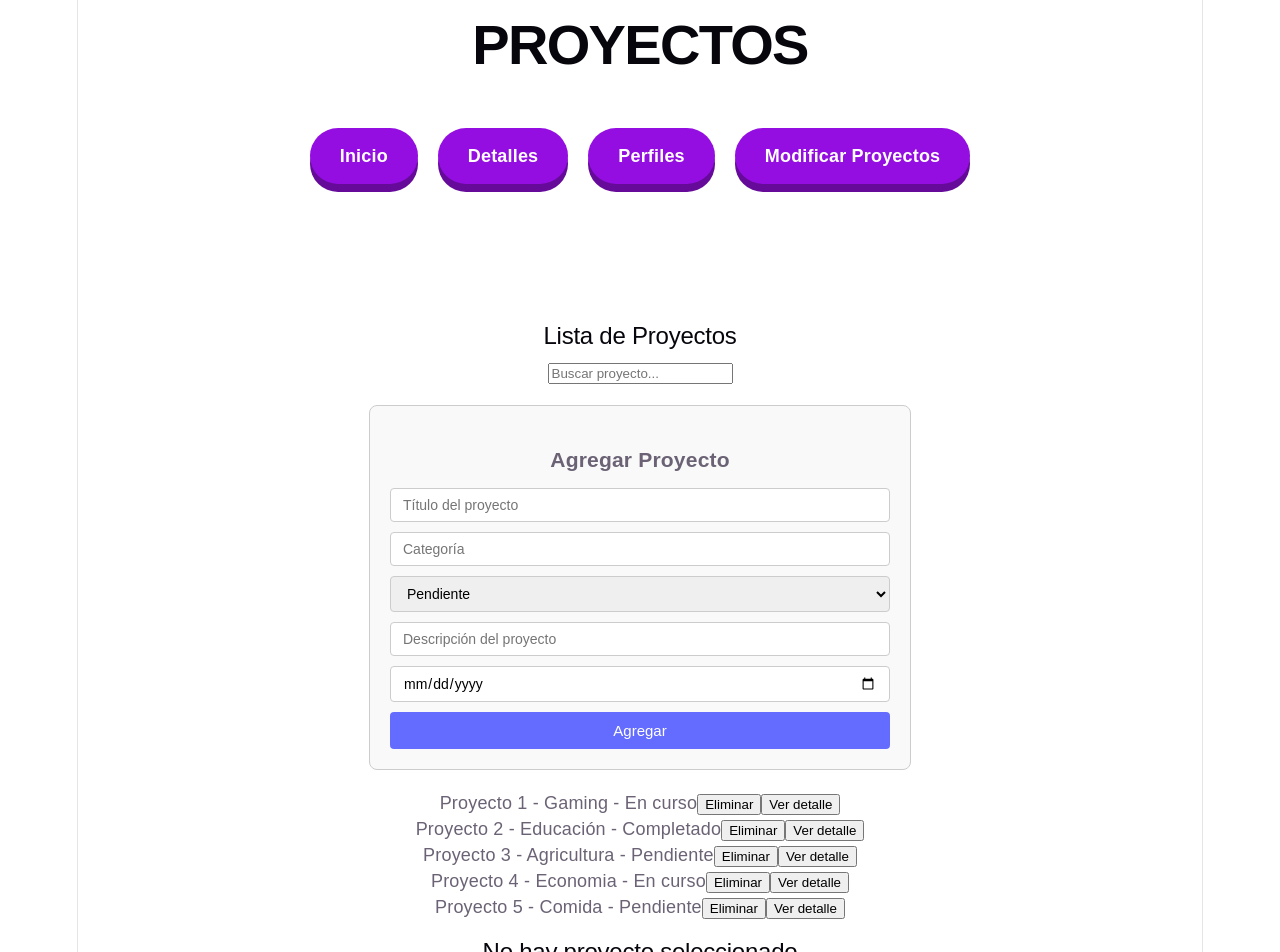
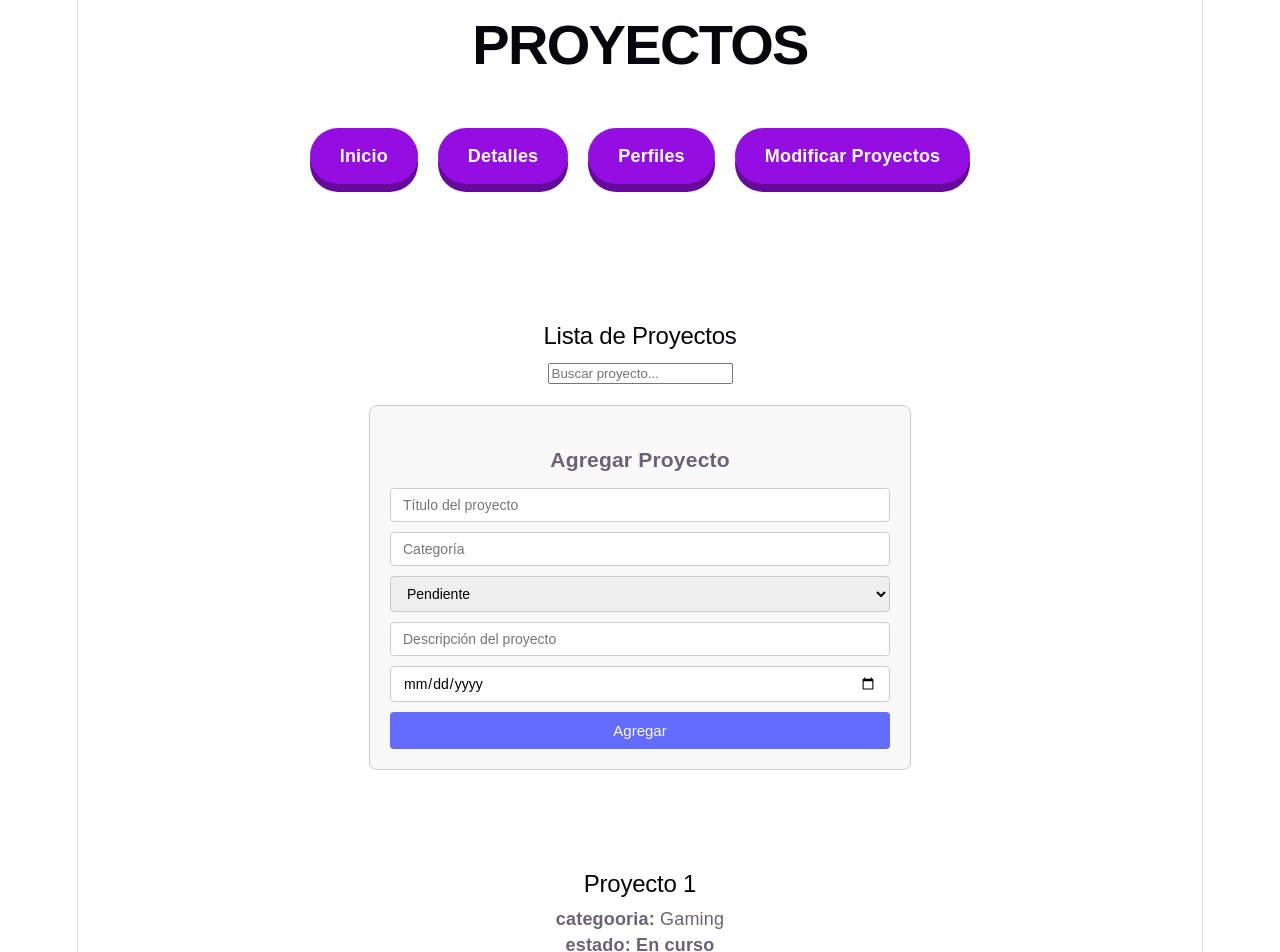
Before and after one commit to MateoMendietauwu69/pv_tp3_grupo4, a React (Vite) app: page / in a window 1280 px wide. Shown: the top 952 px of the page. Built offline with nearby package versions, Linux system fonts and the light colour scheme; a web font is replaced by a local one.

Commit message:
Refactorizar

```diff
--- a/src/components/ListaProyectos.jsx
+++ b/src/components/ListaProyectos.jsx
@@ -3,6 +3,8 @@ import proyectoService from '../services/proyectoService.js'
 import FormularioProyecto from './FormularioProyecto.jsx'
 import '../css/ListaProyectos.css'
 import DetalleProyecto from './DetalleProyecto.jsx'
+// 1. IMPORTAMOS EL COMPONENTE CARD:
+import ProyectoCard from './proyectoCard.jsx'
 
 function ListaPro() {
 
@@ -13,7 +15,6 @@ function ListaPro() {
     const [nuevoEstado, setNuevoEstado] = useState('Pendiente')
     const [proyectoSeleccionado, setProyectoSeleccionado] = useState(null)
 
-    // Callback que recibe el nuevo proyecto desde FormularioProyecto
     const handleAgregar = (nuevoProyecto) => {
         proyectoService.agregarProyecto(nuevoProyecto)
         setProyectos(proyectoService.obtenerProyectos())
@@ -45,18 +46,17 @@ function ListaPro() {
                     onChange={(e) => handleBuscar(e.target.value)}
                 />
 
-                {/* Componente FormularioProyecto separado */}
                 <FormularioProyecto onAgregar={handleAgregar} />
 
                 <ul>
                     {proyectos.map(proyecto => (
-                        <li key={proyecto.id}>
-                            {proyecto.titulo} - {proyecto.categoria} - {proyecto.estado}
-                            <button onClick={() => handleEliminar(proyecto.id)}>Eliminar</button>
-                            <button onClick={() => setProyectoSeleccionado(proyecto)}>
-                            Ver detalle
-                            </button>
-                        </li>
+                        /* 2. ACÁ ESTÁ EL REFACTOR: Usamos el componente y le pasamos las props */
+                        <ProyectoCard
+                            key={proyecto.id}
+                            proyecto={proyecto}
+                            onSeleccionar={setProyectoSeleccionado}
+                            onEliminar={handleEliminar}
+                        />
                     ))}
                 </ul>
                 <DetalleProyecto proyecto={proyectoSeleccionado} />
```
